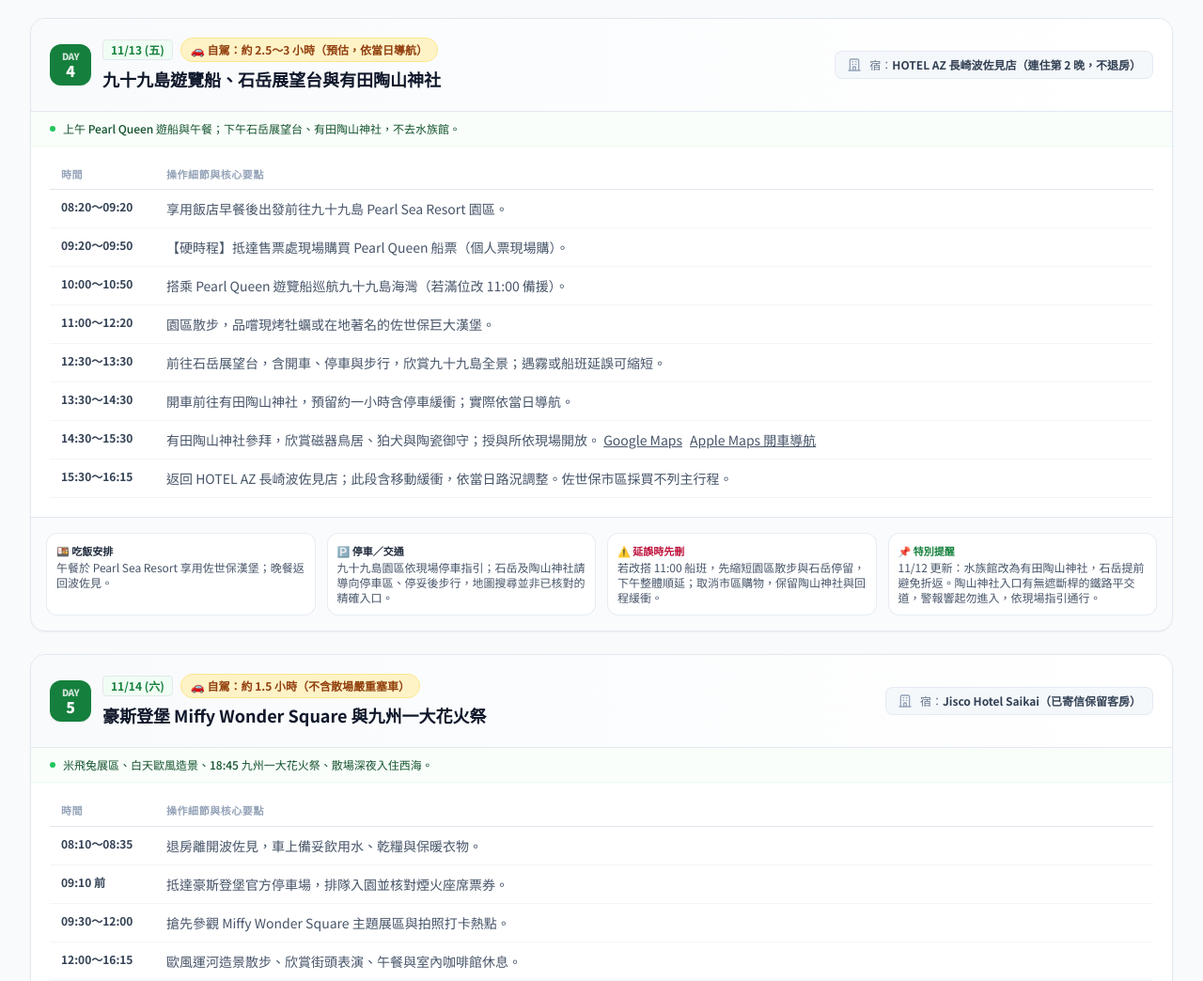
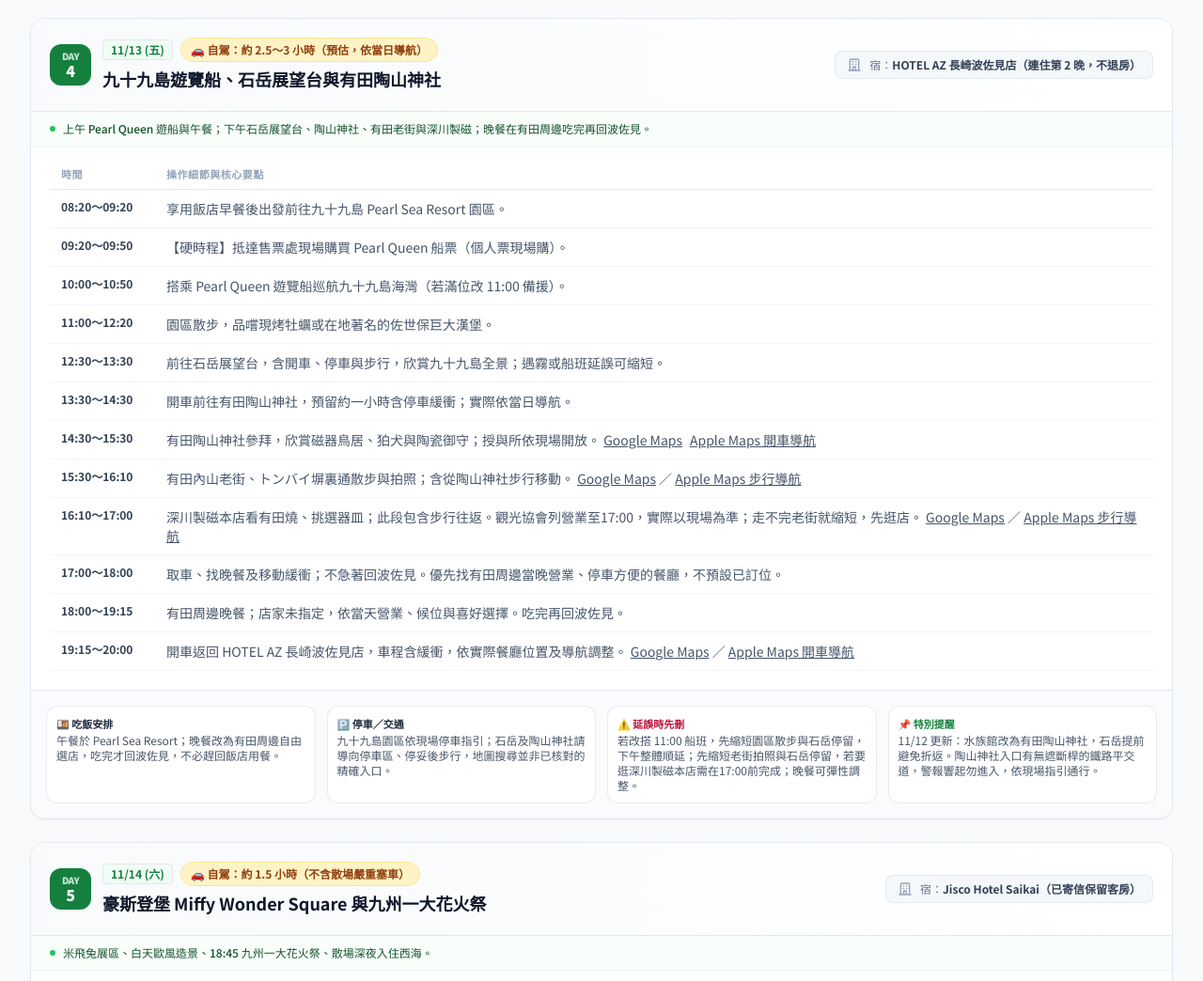
Before and after one commit to mrnick0524-creator/kyushu-trip-2026, a plain HTML site: page index.html in a window 1280 px wide. Shown: the part 2240-3284 px from the top of the page at 94% size. Drawn offline with nearby package versions, Linux system fonts and the light colour scheme.

Commit message:
Extend Nov 13 afternoon with Arita old town, ceramics and dinner

```diff
--- a/index.html
+++ b/index.html
@@ -703,7 +703,7 @@
         title: "九十九島遊覽船、石岳展望台與有田陶山神社",
         stay: "HOTEL AZ 長崎波佐見店（連住第 2 晚，不退房）",
         driveTime: "約 2.5～3 小時（預估，依當日導航）",
-        highlight: "上午 Pearl Queen 遊船與午餐；下午石岳展望台、有田陶山神社，不去水族館。",
+        highlight: "上午 Pearl Queen 遊船與午餐；下午石岳展望台、陶山神社、有田老街與深川製磁；晚餐在有田周邊吃完再回波佐見。",
         schedule: [
           { time: "08:20～09:20", act: "享用飯店早餐後出發前往九十九島 Pearl Sea Resort 園區。" },
           { time: "09:20～09:50", act: "【硬時程】抵達售票處現場購買 Pearl Queen 船票（個人票現場購）。" },
@@ -712,12 +712,16 @@
           { time: "12:30～13:30", act: "前往石岳展望台，含開車、停車與步行，欣賞九十九島全景；遇霧或船班延誤可縮短。" },
           { time: "13:30～14:30", act: "開車前往有田陶山神社，預留約一小時含停車緩衝；實際依當日導航。" },
           { time: "14:30～15:30", act: "有田陶山神社參拜，欣賞磁器鳥居、狛犬與陶瓷御守；授與所依現場開放。 <span class=\"inline-flex flex-wrap gap-2\"><a class=\"underline\" href=\"https://maps.app.goo.gl/jRqAEiuCTmyMrjNU7\" target=\"_blank\" rel=\"noopener\">Google Maps</a><a class=\"underline\" href=\"https://maps.apple.com/?daddr=%E9%99%B6%E5%B1%B1%E7%A5%9E%E7%A4%BE%20%E4%BD%90%E8%B3%80%E7%9C%8C%E8%A5%BF%E6%9D%BE%E6%B5%A6%E9%83%A1%E6%9C%89%E7%94%B0%E7%94%BA%E5%A4%A7%E6%A8%BD2-5-1&amp;dirflg=d\" target=\"_blank\" rel=\"noopener\">Apple Maps 開車導航</a></span>" },
-          { time: "15:30～16:15", act: "返回 HOTEL AZ 長崎波佐見店；此段含移動緩衝，依當日路況調整。佐世保市區採買不列主行程。" }
+          {"time":"15:30～16:10","act":"有田內山老街、トンバイ塀裏通散步與拍照；含從陶山神社步行移動。 <a class=\"underline\" target=\"_blank\" rel=\"noopener\" href=\"https://www.google.com/maps/search/?api=1&query=%E3%83%88%E3%83%B3%E3%83%90%E3%82%A4%E5%A1%80%E3%81%AE%E3%81%82%E3%82%8B%E8%A3%8F%E9%80%9A%E3%82%8A%20%E6%9C%89%E7%94%B0\">Google Maps</a> ／ <a class=\"underline\" target=\"_blank\" rel=\"noopener\" href=\"https://maps.apple.com/?daddr=%E3%83%88%E3%83%B3%E3%83%90%E3%82%A4%E5%A1%80%E3%81%AE%E3%81%82%E3%82%8B%E8%A3%8F%E9%80%9A%E3%82%8A%20%E6%9C%89%E7%94%B0&amp;dirflg=w\">Apple Maps 步行導航</a>"},
+          {"time":"16:10～17:00","act":"深川製磁本店看有田燒、挑選器皿；此段包含步行往返。觀光協會列營業至17:00，實際以現場為準；走不完老街就縮短，先逛店。 <a class=\"underline\" target=\"_blank\" rel=\"noopener\" href=\"https://www.google.com/maps/search/?api=1&query=%E6%B7%B1%E5%B7%9D%E8%A3%BD%E7%A3%81%E6%9C%AC%E5%BA%97%20%E6%9C%89%E7%94%B0\">Google Maps</a> ／ <a class=\"underline\" target=\"_blank\" rel=\"noopener\" href=\"https://maps.apple.com/?daddr=%E6%B7%B1%E5%B7%9D%E8%A3%BD%E7%A3%81%E6%9C%AC%E5%BA%97%20%E6%9C%89%E7%94%B0&amp;dirflg=w\">Apple Maps 步行導航</a>"},
+          {"time":"17:00～18:00","act":"取車、找晚餐及移動緩衝；不急著回波佐見。優先找有田周邊當晚營業、停車方便的餐廳，不預設已訂位。"},
+          {"time":"18:00～19:15","act":"有田周邊晚餐；店家未指定，依當天營業、候位與喜好選擇。吃完再回波佐見。"},
+          {"time":"19:15～20:00","act":"開車返回 HOTEL AZ 長崎波佐見店，車程含緩衝，依實際餐廳位置及導航調整。 <a class=\"underline\" target=\"_blank\" rel=\"noopener\" href=\"https://www.google.com/maps/search/?api=1&query=HOTEL%20AZ%20%E9%95%B7%E5%B4%8E%E6%B3%A2%E4%BD%90%E8%A6%8B%E5%BA%97\">Google Maps</a> ／ <a class=\"underline\" target=\"_blank\" rel=\"noopener\" href=\"https://maps.apple.com/?daddr=HOTEL%20AZ%20%E9%95%B7%E5%B4%8E%E6%B3%A2%E4%BD%90%E8%A6%8B%E5%BA%97&amp;dirflg=d\">Apple Maps 開車導航</a>"}
         ],
         decisions: {
-          eat: "午餐於 Pearl Sea Resort 享用佐世保漢堡；晚餐返回波佐見。",
+          eat: "午餐於 Pearl Sea Resort；晚餐改為有田周邊自由選店，吃完才回波佐見，不必趕回飯店用餐。",
           park: "九十九島園區依現場停車指引；石岳及陶山神社請導向停車區、停妥後步行，地圖搜尋並非已核對的精確入口。",
-          delay: "若改搭 11:00 船班，先縮短園區散步與石岳停留，下午整體順延；取消市區購物，保留陶山神社與回程緩衝。",
+          delay: "若改搭 11:00 船班，先縮短園區散步與石岳停留，下午整體順延；先縮短老街拍照與石岳停留，若要逛深川製磁本店需在17:00前完成；晚餐可彈性調整。",
           notes: "11/12 更新：水族館改為有田陶山神社，石岳提前避免折返。陶山神社入口有無遮斷桿的鐵路平交道，警報響起勿進入，依現場指引通行。"
         }
       },
```
